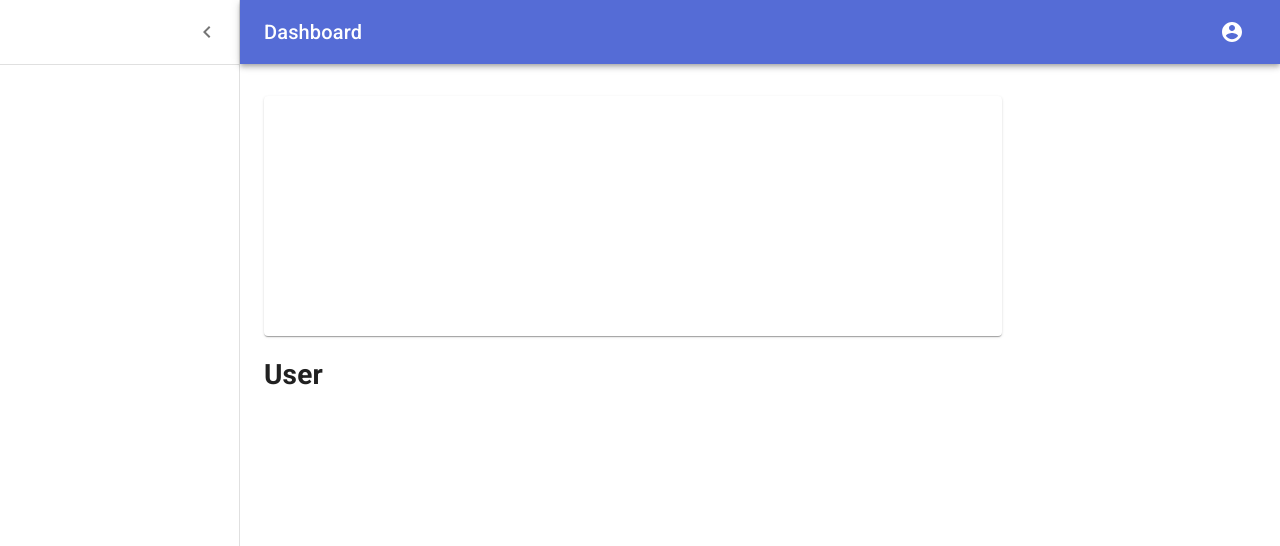
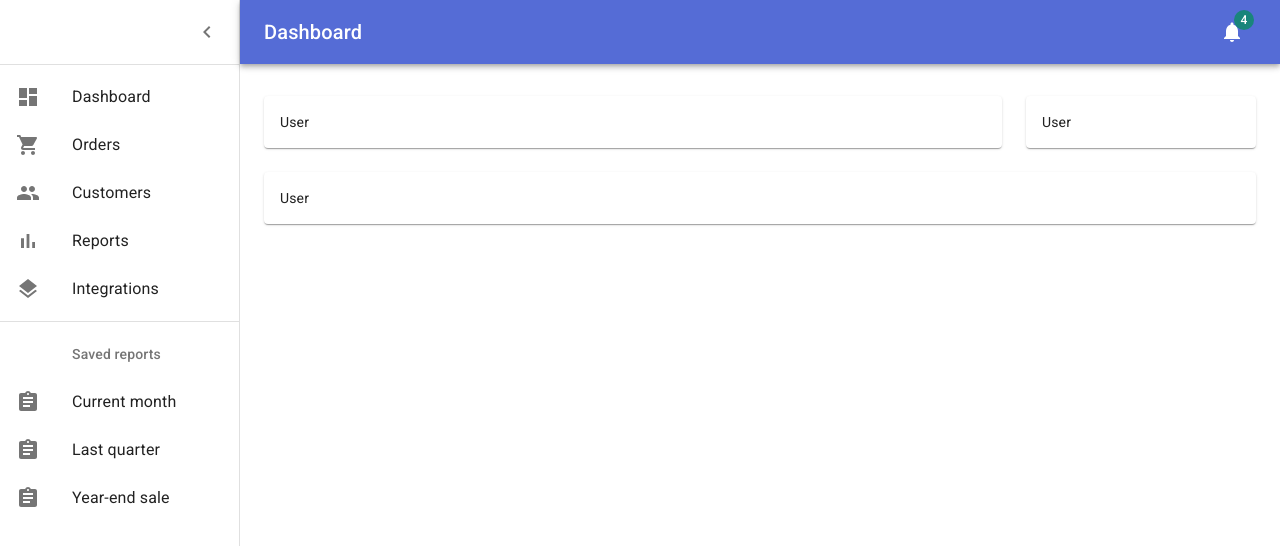
Before and after one commit to danielvfo/tem-agenda-front-end, a React (Create React App) app: page /user-dashboard in a window 1280 px wide. Shown: the top 546 px of the page. Built offline with nearby package versions, Linux system fonts and the light colour scheme; sample sign-in values are in the browser's storage.

Commit message:
Dashboard adjustments

```diff
--- a/src/components/DashboardTemplate.tsx
+++ b/src/components/DashboardTemplate.tsx
@@ -1,19 +1,23 @@
 import React from 'react';
 import clsx from 'clsx';
 import { makeStyles } from '@material-ui/core/styles';
-import CssBaseline from '@material-ui/core/CssBaseline';
 import Drawer from '@material-ui/core/Drawer';
 import AppBar from '@material-ui/core/AppBar';
 import Toolbar from '@material-ui/core/Toolbar';
 import Typography from '@material-ui/core/Typography';
+import List from '@material-ui/core/List';
 import Divider from '@material-ui/core/Divider';
 import IconButton from '@material-ui/core/IconButton';
 import Container from '@material-ui/core/Container';
 import Grid from '@material-ui/core/Grid';
 import Paper from '@material-ui/core/Paper';
+import Badge from '@material-ui/core/Badge';
 import MenuIcon from '@material-ui/icons/Menu';
 import ChevronLeftIcon from '@material-ui/icons/ChevronLeft';
+import NotificationsIcon from '@material-ui/icons/Notifications';
 import AccountCircle from '@material-ui/icons/AccountCircle';
+import { mainListItems, secondaryListItems } from './ListItems';
+import UserProfile from '../pages/Profile/UserProfile';
 
 const drawerWidth = 240;
 
@@ -109,11 +113,10 @@
   const handleDrawerClose = () => {
     setOpen(false);
   };
-  const fixedHeightPaper = clsx(classes.paper, classes.fixedHeight);
+  const fixedHeightPaper = clsx(classes.paper);
 
   return (
     <div className={classes.root}>
-      <CssBaseline />
       <AppBar
         position="absolute"
         className={clsx(classes.appBar, open && classes.appBarShift)}
@@ -141,7 +144,9 @@
             Dashboard
           </Typography>
           <IconButton color="inherit">
-            <AccountCircle />
+            <Badge badgeContent={4} color="secondary">
+              <NotificationsIcon />
+            </Badge>
           </IconButton>
         </Toolbar>
       </AppBar>
@@ -158,6 +163,9 @@
           </IconButton>
         </div>
         <Divider />
+        <List>{mainListItems}</List>
+        <Divider />
+        <List>{secondaryListItems}</List>
       </Drawer>
       <main className={classes.content}>
         <div className={classes.appBarSpacer} />
@@ -165,8 +173,15 @@
           <Grid container spacing={3}>
             {/* Chart */}
             <Grid item xs={12} md={8} lg={9}>
-              <Paper className={fixedHeightPaper} />
-              <h1>{userType}</h1>
+              <Paper className={fixedHeightPaper}>{userType}</Paper>
+            </Grid>
+            {/* Recent Deposits */}
+            <Grid item xs={12} md={4} lg={3}>
+              <Paper className={fixedHeightPaper}>{userType}</Paper>
+            </Grid>
+            {/* Recent Orders */}
+            <Grid item xs={12}>
+              <Paper className={classes.paper}>{userType}</Paper>
             </Grid>
           </Grid>
         </Container>
--- /dev/null
+++ b/src/components/ListItems.tsx
@@ -0,0 +1,70 @@
+import React from 'react';
+import ListItem from '@material-ui/core/ListItem';
+import ListItemIcon from '@material-ui/core/ListItemIcon';
+import ListItemText from '@material-ui/core/ListItemText';
+import ListSubheader from '@material-ui/core/ListSubheader';
+import DashboardIcon from '@material-ui/icons/Dashboard';
+import ShoppingCartIcon from '@material-ui/icons/ShoppingCart';
+import PeopleIcon from '@material-ui/icons/People';
+import BarChartIcon from '@material-ui/icons/BarChart';
+import LayersIcon from '@material-ui/icons/Layers';
+import AssignmentIcon from '@material-ui/icons/Assignment';
+
+export const mainListItems = (
+  <div>
+    <ListItem button>
+      <ListItemIcon>
+        <DashboardIcon />
+      </ListItemIcon>
+      <ListItemText primary="Dashboard" />
+    </ListItem>
+    <ListItem button>
+      <ListItemIcon>
+        <ShoppingCartIcon />
+      </ListItemIcon>
+      <ListItemText primary="Orders" />
+    </ListItem>
+    <ListItem button>
+      <ListItemIcon>
+        <PeopleIcon />
+      </ListItemIcon>
+      <ListItemText primary="Customers" />
+    </ListItem>
+    <ListItem button>
+      <ListItemIcon>
+        <BarChartIcon />
+      </ListItemIcon>
+      <ListItemText primary="Reports" />
+    </ListItem>
+    <ListItem button>
+      <ListItemIcon>
+        <LayersIcon />
+      </ListItemIcon>
+      <ListItemText primary="Integrations" />
+    </ListItem>
+  </div>
+);
+
+export const secondaryListItems = (
+  <div>
+    <ListSubheader inset>Saved reports</ListSubheader>
+    <ListItem button>
+      <ListItemIcon>
+        <AssignmentIcon />
+      </ListItemIcon>
+      <ListItemText primary="Current month" />
+    </ListItem>
+    <ListItem button>
+      <ListItemIcon>
+        <AssignmentIcon />
+      </ListItemIcon>
+      <ListItemText primary="Last quarter" />
+    </ListItem>
+    <ListItem button>
+      <ListItemIcon>
+        <AssignmentIcon />
+      </ListItemIcon>
+      <ListItemText primary="Year-end sale" />
+    </ListItem>
+  </div>
+);
--- a/src/pages/Profile/UserProfile.tsx
+++ b/src/pages/Profile/UserProfile.tsx
@@ -69,7 +69,6 @@
           <Typography component="h1" variant="h3">
             Cadastro
           </Typography>
-
           <div>
             <TextField
               variant="outlined"
@@ -128,7 +127,6 @@
               autoComplete="current-password"
             />
           </div>
-
           <Button
             type="submit"
             fullWidth
```
